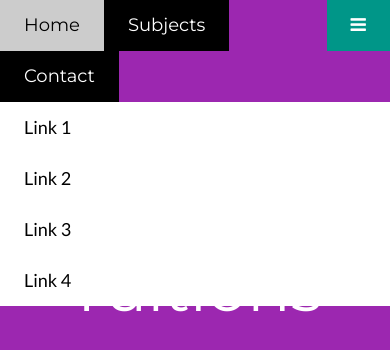
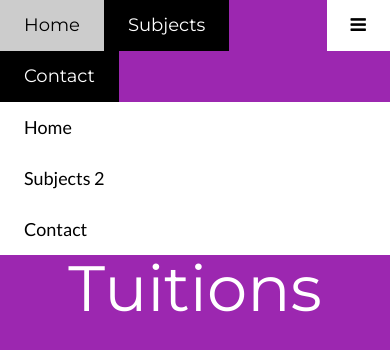
Before and after one commit to pxdigit/powaituitions, a plain HTML site: page index.html in a window 390 px wide. Both pictures are taken after a click on the link 358 px from the left and 25 px from the top of the page. Shown: the top 350 px of the page. Drawn offline with nearby package versions, Linux system fonts and the light colour scheme.

Commit message:
added few changes

```diff
--- a/index.html
+++ b/index.html
@@ -17,7 +17,7 @@ body,h1,h2,h3,h4,h5,h6 {font-family: "Lato", sans-serif}
 <!-- Navbar -->
 <div class="w3-top">
   <div class="w3-bar w3-purple w3-card w3-left-align w3-large">
-    <a class="w3-bar-item w3-button w3-hide-medium w3-hide-large w3-right w3-padding-large w3-hover-white w3-large w3-teal" href="javascript:void(0);" onclick="myFunction()" title="Toggle Navigation Menu"><i class="fa fa-bars"></i></a>
+    <a class="w3-bar-item w3-button w3-hide-medium w3-hide-large w3-right w3-padding-large w3-hover-white w3-large w3-white" href="javascript:void(0);" onclick="myFunction()" title="Toggle Navigation Menu"><i class="fa fa-bars"></i></a>
 	<a href="#" class="w3-bar-item w3-button w3-padding-large w3-black">Home</a>
 	<a href="#subjects" class="w3-bar-item w3-button w3-padding-large w3-black">Subjects</a>
 	<a href="#contact" class="w3-bar-item w3-button w3-padding-large w3-black">Contact</a>
@@ -33,10 +33,9 @@ body,h1,h2,h3,h4,h5,h6 {font-family: "Lato", sans-serif}
 
   <!-- Navbar on small screens -->
   <div id="navDemo" class="w3-bar-block w3-white w3-hide w3-hide-large w3-hide-medium w3-large">
-    <a href="#" class="w3-bar-item w3-button w3-padding-large">Link 1</a>
-    <a href="#" class="w3-bar-item w3-button w3-padding-large">Link 2</a>
-    <a href="#" class="w3-bar-item w3-button w3-padding-large">Link 3</a>
-    <a href="#" class="w3-bar-item w3-button w3-padding-large">Link 4</a>
+    <a href="#" class="w3-bar-item w3-button w3-padding-large">Home</a>
+    <a href="#subjects" class="w3-bar-item w3-button w3-padding-large">Subjects 2</a>
+    <a href="#contact" class="w3-bar-item w3-button w3-padding-large">Contact</a>
   </div>
 </div>
 
```
